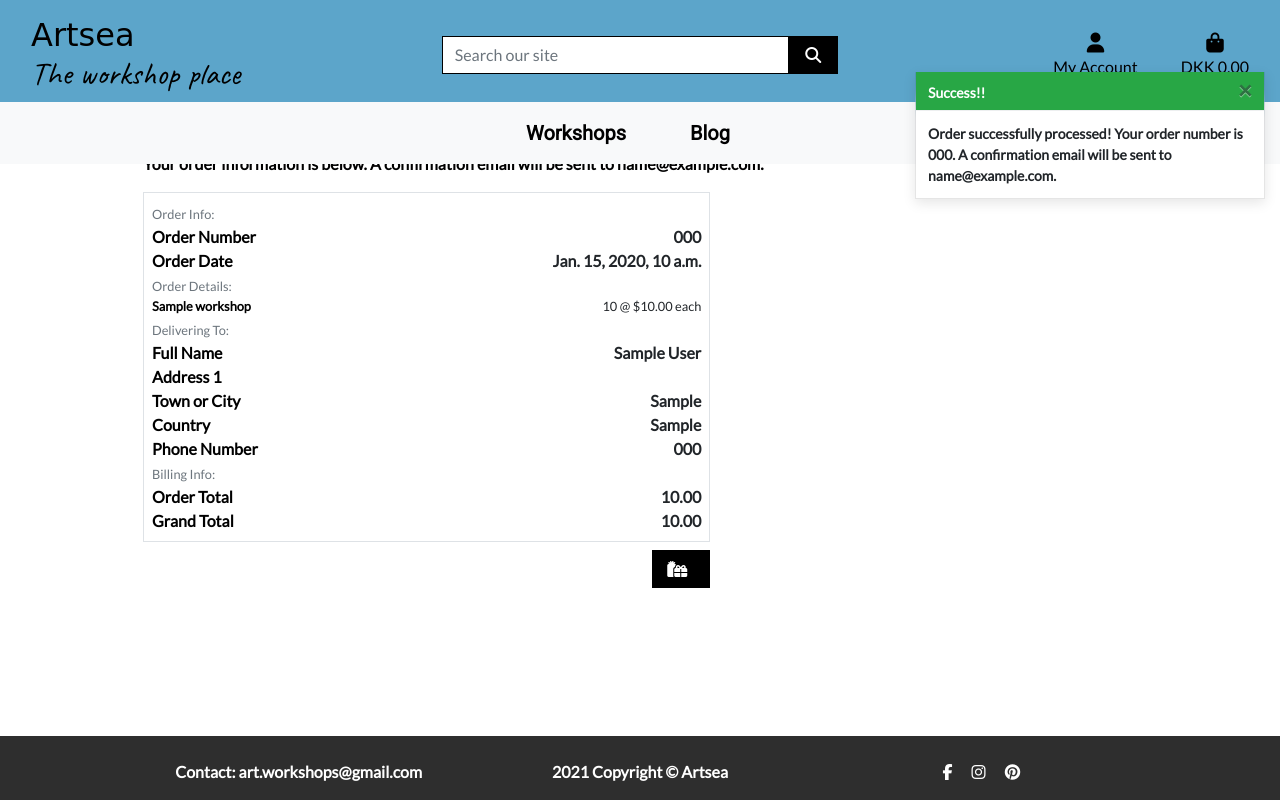
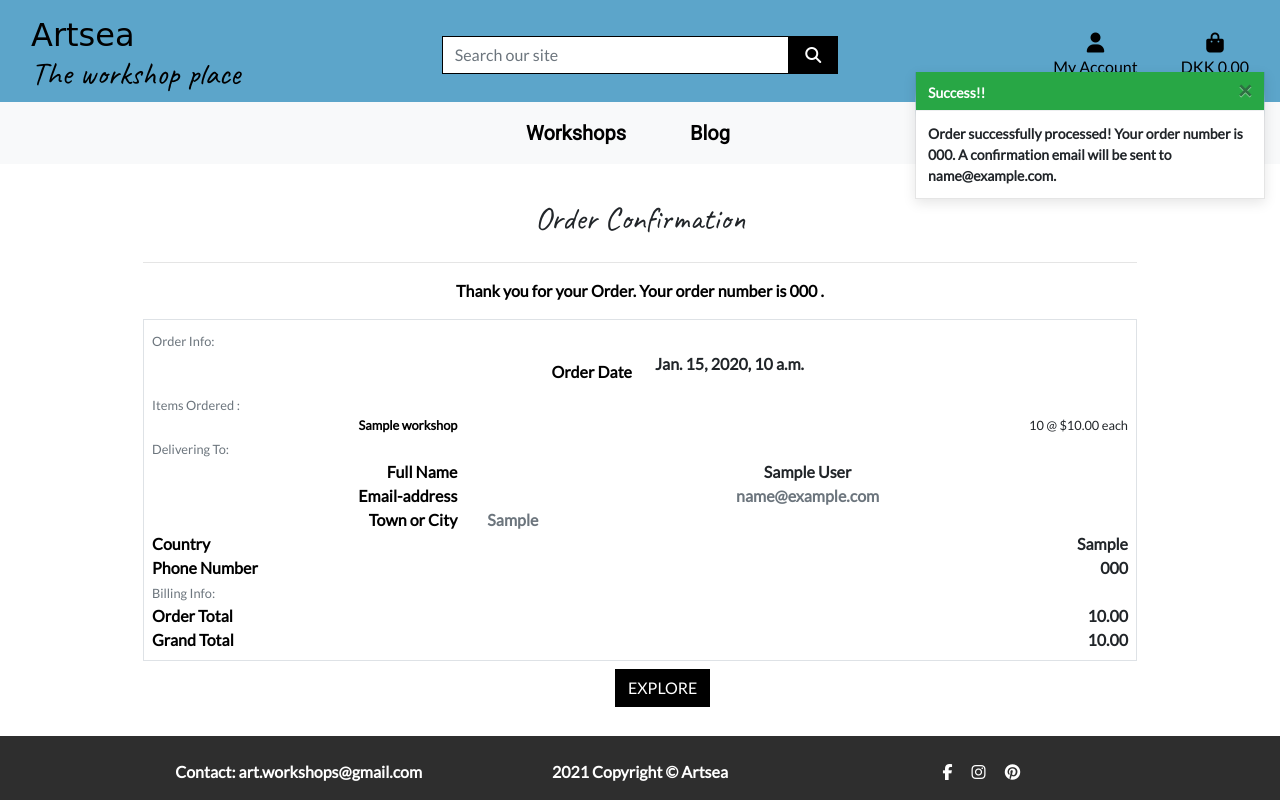
Before and after one commit to Anindita123-code/MS4-full-stack-artsea, a Django app: page /checkout/checkout_success/000 in a window 1280 px wide. Run offline with Django 3.2, Linux system fonts and the light colour scheme; tables that the repository leaves empty hold one stand-in row (values such as "Sample post"); some libraries are stand-ins or nearby versions; some web fonts are replaced.

Commit message:
work in progress in order confirmation page

```diff
--- a/checkout/templates/checkout/checkout_success.html
+++ b/checkout/templates/checkout/checkout_success.html
@@ -6,7 +6,7 @@
 {% endblock %}
 
 {% block page_header %}
-    <div class="container header-container">
+    <div class="container header-container-page">
         <div class="row">
             <div class="col"></div>
         </div>
@@ -18,15 +18,15 @@
     <div class="container">
         <div class="row">
             <div class="col">
+                <h2 class="logo-font-small mb-4 text-center">Order Confirmation</h2>
                 <hr>
-                <h2 class="logo-font mb-4">Thank You</h2>
-                <hr>
-                <p class="text-black">Your order information is below. A confirmation email will be sent to <strong>{{ order.email }}</strong>.</p>
+                <p class="text-black text-center">Thank you for your Order. Your <strong>order number is {{ order.order_number }}</strong>
+                   </strong>.</p>
             </div>
         </div>
 
         <div class="row">
-            <div class="col-12 col-lg-7">
+            <div class="col-12 col-lg-12 offet-4">
                 <div class="order-confirmation-wrapper p-2 border">
                     <div class="row">
                         <div class="col">
@@ -34,32 +34,24 @@
                         </div>
                     </div>
 
-                    <div class="row">
-                        <div class="col-12 col-md-4">
-                            <p class="mb-0 text-black font-weight-bold">Order Number</p>
-                        </div>
-                        <div class="col-12 col-md-8 text-md-right">
-                            <p class="mb-0">{{ order.order_number }}</p>
-                        </div>
-                    </div>
 
                     <div class="row">
-                        <div class="col-12 col-md-4">
-                            <p class="mb-0 text-black font-weight-bold">Order Date</p>
+                        <div class="col-12 col-md-6 p-2">
+                            <p class="mb-0 text-black font-weight-bold text-md-right">Order Date</p>
                         </div>
-                        <div class="col-12 col-md-8 text-md-right">
+                        <div class="col-12 col-md-6 text-md-left">
                             <p class="mb-0">{{ order.date }}</p>
                         </div>
                     </div>
 
                     <div class="row">
                         <div class="col">
-                            <small class="text-muted">Order Details:</small>
+                            <small class="text-muted">Items Ordered :</small>
                         </div>
                     </div>
                      {% for item in order.lineitems.all %}
                     <div class="row">
-                        <div class="col-12 col-md-4">
+                        <div class="col-12 col-md-4 text-md-right">
                             <p class="small mb-0 text-black font-weight-bold">
                                 {{ item.workshop.title }}
                             </p>
@@ -77,49 +69,28 @@
                     </div>
 
                     <div class="row">
-                        <div class="col-12 col-md-4">
+                        <div class="col-12 col-md-4 text-md-right">
                             <p class="mb-0 text-black font-weight-bold">Full Name</p>
                         </div>
-                        <div class="col-12 col-md-8 text-md-right">
+                        <div class="col-12 col-md-8 text-md-center">
                             <p class="mb-0">{{ order.full_name }}</p>
                         </div>
                     </div>
 
                     <div class="row">
-                        <div class="col-12 col-md-4">
-                            <p class="mb-0 text-black font-weight-bold">Address 1</p>
+                        <div class="col-12 col-md-4 text-md-right text-muted">
+                            <p class="mb-0 text-black font-weight-bold">Email-address</p>
                         </div>
-                        <div class="col-12 col-md-8 text-md-right">
-                            <p class="mb-0">{{ order.street_address1 }}</p>
+                        <div class="col-12 col-md-8 text-md-center text-muted">
+                            <p class="mb-0">{{ order.email }}</p>
                         </div>
                     </div>
-                    {% if order.street_address2 %}
-                    <div class="row">
-                        <div class="col-12 col-md-4">
-                            <p class="mb-0 text-black font-weight-bold">Address 2</p>
-                        </div>
-                        <div class="col-12 col-md-8 text-md-right">
-                            <p class="mb-0">{{ order.street_address1 }}</p>
-                        </div>
-                    </div>
-                    {% endif %}
-
-                    {% if order.county %}
-                    <div class="row">
-                        <div class="col-12 col-md-4">
-                            <p class="mb-0 text-black font-weight-bold">County</p>
-                        </div>
-                        <div class="col-12 col-md-8 text-md-right">
-                            <p class="mb-0">{{ order.county }}</p>
-                        </div>
-                    </div>
-                    {% endif %}
 
                     <div class="row">
-                        <div class="col-12 col-md-4">
+                        <div class="col-12 col-md-4 text-md-right text-muted">
                             <p class="mb-0 text-black font-weight-bold">Town or City</p>
                         </div>
-                        <div class="col-12 col-md-8 text-md-right">
+                        <div class="col-12 col-md-8 text-md-left text-muted">
                             <p class="mb-0">{{ order.town_or_city }}</p>
                         </div>
                     </div>
@@ -178,12 +149,11 @@
                 </a>
                 {% else %}
 				<a href="{% url 'workshops' %}" class="btn btn-black rounded-0 my-2">
-					<span class="icon mr-2">
-						<i class="fas fa-gifts"></i>
-					</span>
+						EXPLORE
 				</a>
                 {% endif %}
 			</div>
 		</div>
     </div>
+    <br><br><br>
 {% endblock %}
```
